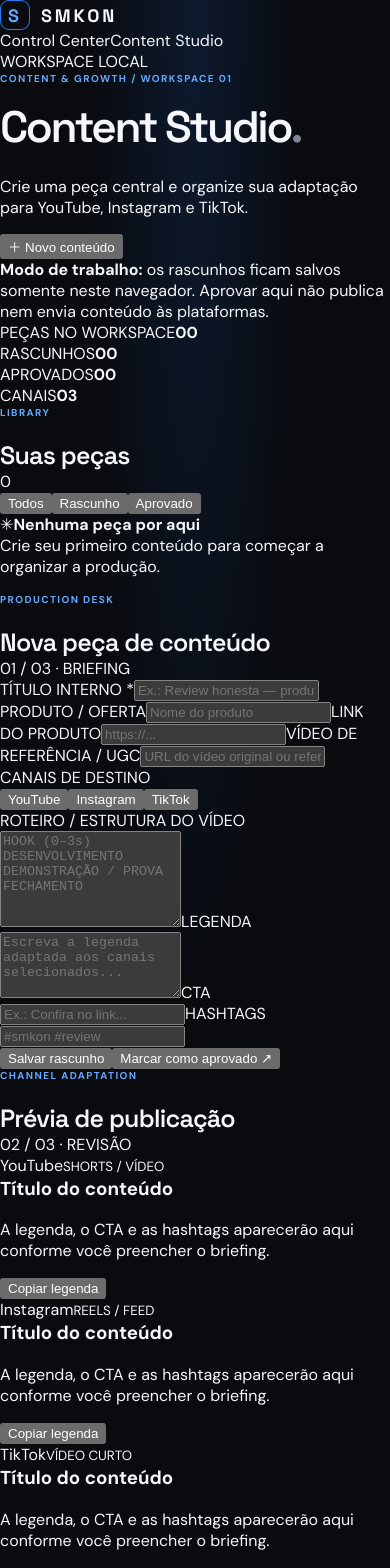
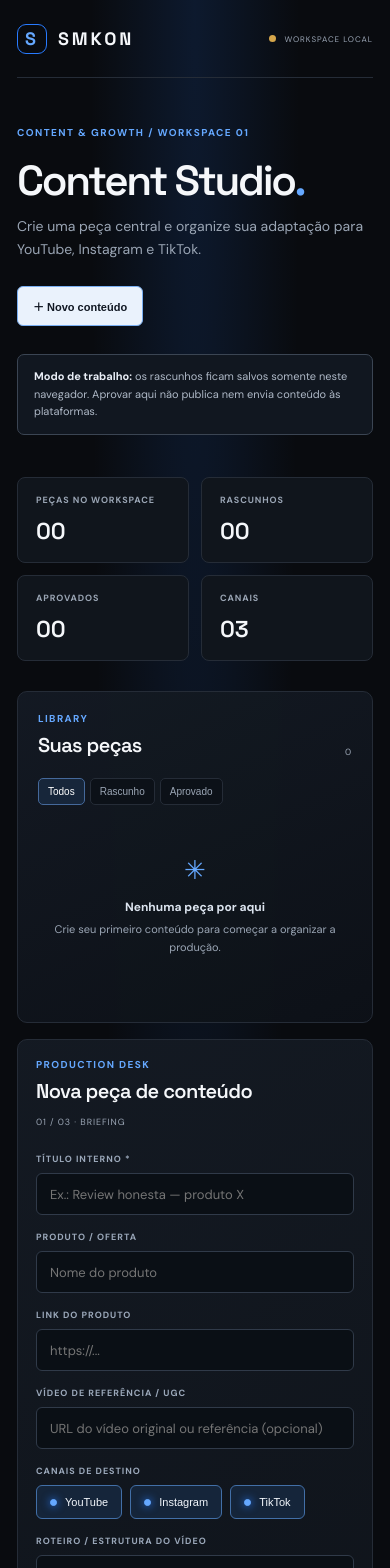
Before and after one commit to smklj/smkon, a Next.js app: page /studio in a window 390 px wide. Shown: the top 1568 px of the page. Built offline with nearby package versions, Linux system fonts and the light colour scheme.

Commit message:
style: add responsive content studio workspace

```diff
--- a/src/app/globals.css
+++ b/src/app/globals.css
@@ -89,3 +89,88 @@ footer{display:flex;justify-content:space-between;padding:38px 0 46px;font-size:
 .auth-success{color:#b9f2d0;background:rgba(46,155,94,.12);border:1px solid rgba(90,200,130,.25)}
 .auth-footnote{font-size:10px;margin-top:22px}
 @media(max-width:480px){.auth-panel{padding:26px 22px}.auth-brand{margin-bottom:30px}}
+
+/* Content Studio */
+.studio-shell{max-width:1240px;margin:0 auto;padding:0 34px}
+.studio-topbar{height:78px;display:flex;align-items:center;justify-content:space-between;border-bottom:1px solid var(--line)}
+.studio-topbar nav{display:flex;gap:25px;align-items:center;font-size:12px;color:var(--muted)}
+.studio-topbar nav a:hover,.home-nav a:hover{color:var(--blue-soft)}
+.studio-nav-active{color:#f4f7fb}
+.studio-local-tag{font-size:9px;letter-spacing:.12em;color:#9aa5b4;display:flex;gap:8px;align-items:center}
+.studio-local-tag i{width:7px;height:7px;background:#d5a64b;border-radius:50%}
+.studio-hero{padding:66px 0 30px}
+.studio-hero-line{display:flex;justify-content:space-between;align-items:end;gap:24px}
+.studio-hero h1{font-size:clamp(42px,6vw,66px);margin:0 0 12px}
+.studio-hero h1 span{color:var(--blue-soft)}
+.studio-hero-line p{color:var(--muted);font-size:14px;line-height:1.7;margin:0;max-width:620px}
+.studio-notice{margin-top:28px;border:1px solid #3b4553;background:#111720;padding:13px 16px;border-radius:7px;color:#aeb8c6;font-size:11px;line-height:1.6}
+.studio-notice strong{color:#e9eef6}
+.studio-stats{display:grid;grid-template-columns:repeat(4,1fr);gap:12px;margin:18px 0 30px}
+.studio-stats>div{border:1px solid var(--line);border-radius:8px;padding:16px 18px;background:#10151c;display:flex;justify-content:space-between;align-items:center;gap:10px}
+.studio-stats span{font-size:9px;letter-spacing:.1em;color:var(--muted);font-weight:700}
+.studio-stats strong{font:600 23px "Space Grotesk",sans-serif}
+.studio-layout{display:grid;grid-template-columns:290px minmax(0,1fr);gap:16px;align-items:start}
+.studio-library,.studio-editor,.studio-preview,.studio-next{border:1px solid var(--line);border-radius:10px;background:linear-gradient(155deg,rgba(20,26,35,.96),rgba(13,17,23,.96))}
+.studio-library{padding:20px;min-height:580px}
+.studio-library-head,.studio-editor-head{display:flex;justify-content:space-between;align-items:end;gap:12px}
+.studio-library-head .eyebrow,.studio-editor-head .eyebrow{margin-bottom:7px}
+.studio-library-head h2,.studio-editor-head h2,.studio-next h2{font:600 20px "Space Grotesk",sans-serif;letter-spacing:-.03em;margin:0}
+.studio-library-head>span,.studio-step{font-size:9px;color:var(--muted);letter-spacing:.1em}
+.studio-filters{display:flex;gap:5px;margin:20px 0 13px}
+.studio-filters button,.studio-draft-list button,.studio-preview button,.studio-delete{cursor:pointer}
+.studio-filters button{border:1px solid var(--line);background:#0c1118;color:var(--muted);padding:7px 9px;border-radius:5px;font-size:10px}
+.studio-filters button.selected{color:#fff;border-color:#45699b;background:#17263a}
+.studio-draft-list{display:grid;gap:8px}
+.studio-draft{width:100%;text-align:left;padding:13px;border:1px solid var(--line);border-radius:7px;background:#0c1118;color:var(--text);display:grid;gap:7px}
+.studio-draft.active{border-color:#3979c9;background:rgba(40,123,255,.09)}
+.studio-draft strong{font:600 13px "Space Grotesk",sans-serif}
+.studio-draft small,.draft-channels{font-size:10px;color:var(--muted)}
+.draft-status{font-size:8px;color:var(--blue-soft);text-transform:uppercase;letter-spacing:.1em}
+.studio-empty{padding:35px 8px;text-align:center;color:var(--muted)}
+.studio-empty>span{font-size:26px;color:var(--blue-soft)}
+.studio-empty strong{display:block;font-size:12px;color:#dce4ef;margin:12px 0 6px}
+.studio-empty p{font-size:11px;line-height:1.6}
+.studio-editor{padding:24px}
+.studio-form-grid{display:grid;grid-template-columns:repeat(2,minmax(0,1fr));gap:16px;margin-top:25px}
+.studio-field{display:grid;gap:8px;min-width:0}
+.studio-field>span{font-size:9px;letter-spacing:.11em;color:#9ba8ba;font-weight:700}
+.studio-wide{grid-column:1/-1}
+.studio-field input,.studio-field textarea{width:100%;border:1px solid #303a49;border-radius:6px;background:#0a0f15;color:#f4f7fb;padding:12px 13px;font:13px "DM Sans",sans-serif;outline:none}
+.studio-field input{height:42px}
+.studio-field textarea{resize:vertical;line-height:1.65}
+.studio-field input:focus,.studio-field textarea:focus{border-color:#4d8bd4;box-shadow:0 0 0 3px rgba(40,123,255,.1)}
+.studio-channel-picks{display:flex;gap:8px;flex-wrap:wrap}
+.studio-channel-picks button{display:flex;align-items:center;gap:8px;border:1px solid var(--line);border-radius:6px;background:#0b1017;color:var(--muted);padding:10px 13px;font-size:11px;cursor:pointer}
+.studio-channel-picks button i{width:7px;height:7px;border:1px solid #778395;border-radius:50%}
+.studio-channel-picks button.picked{border-color:#426fa7;background:#15253a;color:#f3f7fc}
+.studio-channel-picks button.picked i{background:var(--blue-soft);border-color:var(--blue-soft);box-shadow:0 0 9px #287bff}
+.studio-rights{display:flex;align-items:start;gap:9px;color:#c0cad7;font-size:11px;line-height:1.6}
+.studio-rights input{width:15px;height:15px;accent-color:#287bff;flex:none}
+.studio-editor-actions{display:flex;justify-content:flex-end;gap:9px;margin-top:22px;padding-top:18px;border-top:1px solid var(--line)}
+.studio-primary,.studio-secondary{border-radius:6px;padding:11px 15px;font-size:11px;font-weight:700;cursor:pointer}
+.studio-primary{border:1px solid #79aef1;background:#eaf2fc;color:#101722}
+.studio-secondary{border:1px solid #354254;background:#182230;color:#e7eef8}
+.studio-primary:hover,.studio-secondary:hover{filter:brightness(.94)}
+.studio-feedback{font-size:11px;color:#9bc5ff;margin:14px 0 0;text-align:right}
+.studio-delete{border:0;background:none;color:#c98282;font-size:10px;margin-top:17px;padding:0}
+.studio-preview,.studio-next{padding:24px;margin-top:16px}
+.studio-preview-grid{display:grid;grid-template-columns:repeat(3,minmax(0,1fr));gap:12px;margin-top:20px}
+.studio-preview-grid article{border:1px solid var(--line);background:#0b1017;border-radius:8px;padding:16px;min-height:210px}
+.preview-channel{display:flex;justify-content:space-between;gap:8px;align-items:center;margin-bottom:19px}
+.preview-channel span{font:600 14px "Space Grotesk",sans-serif}
+.preview-channel small{font-size:8px;color:var(--blue-soft);letter-spacing:.08em}
+.studio-preview-grid h3{font:600 14px "Space Grotesk",sans-serif;margin:0 0 9px}
+.studio-preview-grid p{white-space:pre-wrap;font-size:11px;color:var(--muted);line-height:1.65;min-height:65px}
+.studio-preview-grid button{border:1px solid #354254;background:#151e2a;color:#dce7f5;border-radius:5px;padding:8px 10px;font-size:10px}
+.studio-muted{color:var(--muted);font-size:12px}
+.studio-next{margin-bottom:20px}
+.studio-pipeline{display:grid;grid-template-columns:repeat(3,1fr);gap:12px;margin-top:20px}
+.studio-pipeline>div{display:grid;gap:8px;border:1px solid var(--line);border-radius:7px;padding:15px}
+.studio-pipeline>div>span{font-size:9px;color:var(--blue-soft);font-weight:700}
+.studio-pipeline strong{font:600 13px "Space Grotesk",sans-serif}
+.studio-pipeline small{font-size:10px;line-height:1.5;color:var(--muted)}
+.studio-pipeline .done{border-color:#315b8d;background:rgba(40,123,255,.06)}
+.home-nav{display:flex;align-items:center;gap:22px}
+.home-nav>a{font-size:10px;letter-spacing:.1em;font-weight:700;color:#dbe8f8}
+@media(max-width:900px){.studio-layout{grid-template-columns:1fr}.studio-library{min-height:unset}.studio-draft-list{grid-template-columns:repeat(2,minmax(0,1fr))}.studio-preview-grid{grid-template-columns:1fr}.studio-pipeline{grid-template-columns:1fr}}
+@media(max-width:620px){.studio-shell{padding:0 17px}.studio-topbar nav{display:none}.studio-hero{padding:48px 0 24px}.studio-hero-line{align-items:start;flex-direction:column}.studio-stats{grid-template-columns:repeat(2,1fr)}.studio-stats>div{align-items:start;flex-direction:column}.studio-form-grid{grid-template-columns:1fr}.studio-wide{grid-column:auto}.studio-editor{padding:18px}.studio-editor-head{align-items:start;flex-direction:column}.studio-editor-actions{flex-direction:column}.studio-draft-list{grid-template-columns:1fr}.studio-local-tag{font-size:8px}.home-nav{gap:10px}.home-nav .environment{display:none}}
```
